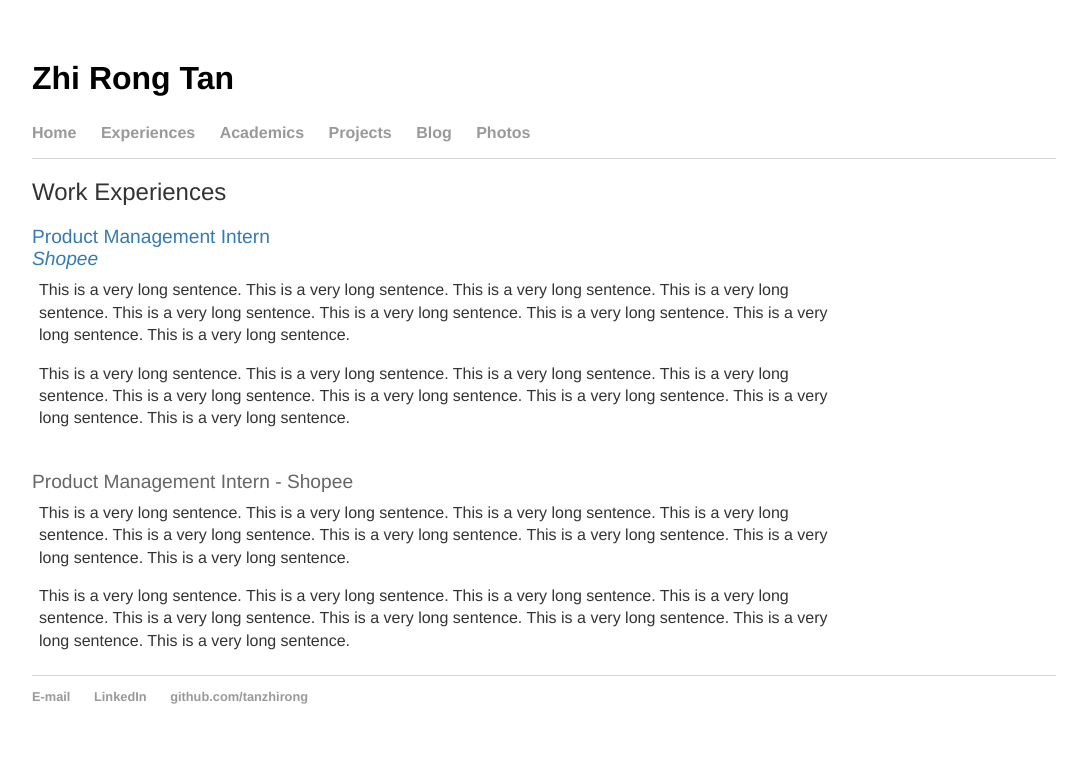
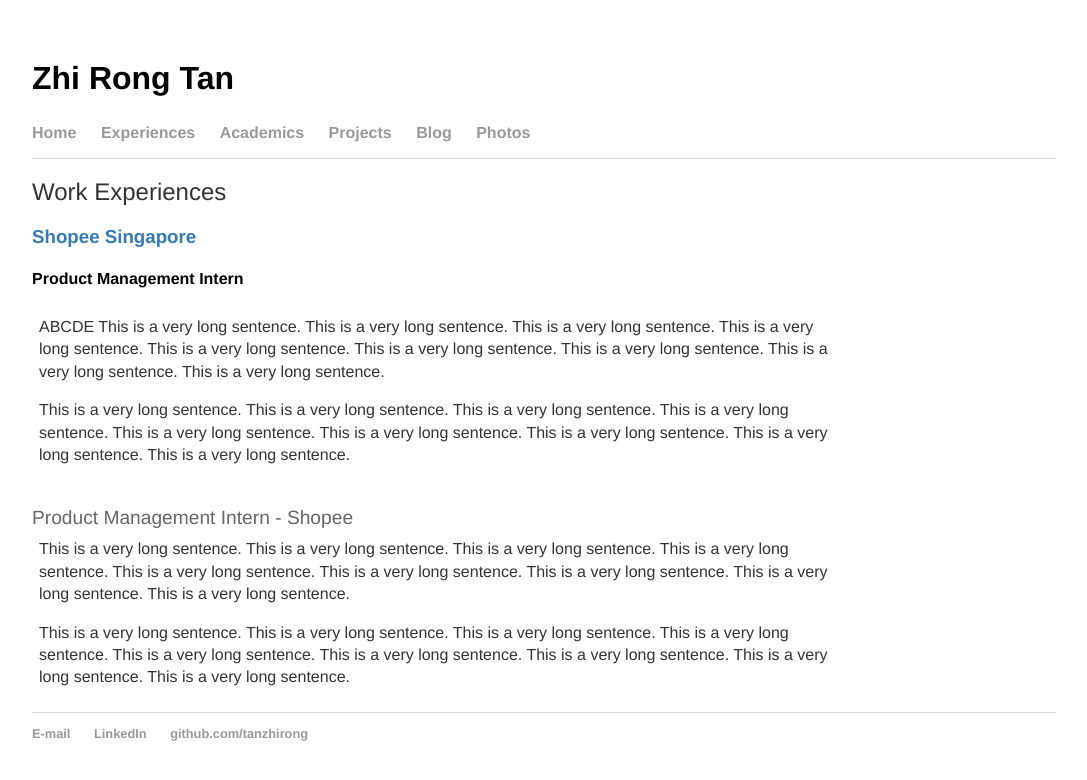
Before and after one commit to tanzhirong/tanzhirong.github.io, a Jekyll site: the page built from exp/index.html, in a window 1280 px wide. Shown: the top 780 px of the page, without its empty margins (96-1183 px from the left). Built offline with Jekyll 4.4.1, drawn with Linux system fonts in a browser that asks for light colours.

Commit message:
Update index.html

```diff
--- a/exp/index.html
+++ b/exp/index.html
@@ -7,10 +7,10 @@ title: Experiences | Zhi Rong Tan
 
 <table>
     <tr>
-        <div class="project_title"><a href="http://shopee.com/">Product Management Intern <br>
-            <i>Shopee </i></a></div>
+        <h3><a href="http://shopee.com/">Shopee Singapore</a></h3>
+        <h4>Product Management Intern</a></h4>
     <td width="80%">
-      <p>This is a very long sentence. This is a very long sentence. This is a very long sentence. This is a very long sentence. This is a very long sentence. This is a very long sentence. This is a very long sentence. This is a very long sentence. This is a very long sentence. </p>
+      <p>ABCDE This is a very long sentence. This is a very long sentence. This is a very long sentence. This is a very long sentence. This is a very long sentence. This is a very long sentence. This is a very long sentence. This is a very long sentence. This is a very long sentence. </p>
       <p>This is a very long sentence. This is a very long sentence. This is a very long sentence. This is a very long sentence. This is a very long sentence. This is a very long sentence. This is a very long sentence. This is a very long sentence. This is a very long sentence. </p>
     </td>
     <td><img position="absolute" margin="auto" width="100%"></td>
```
